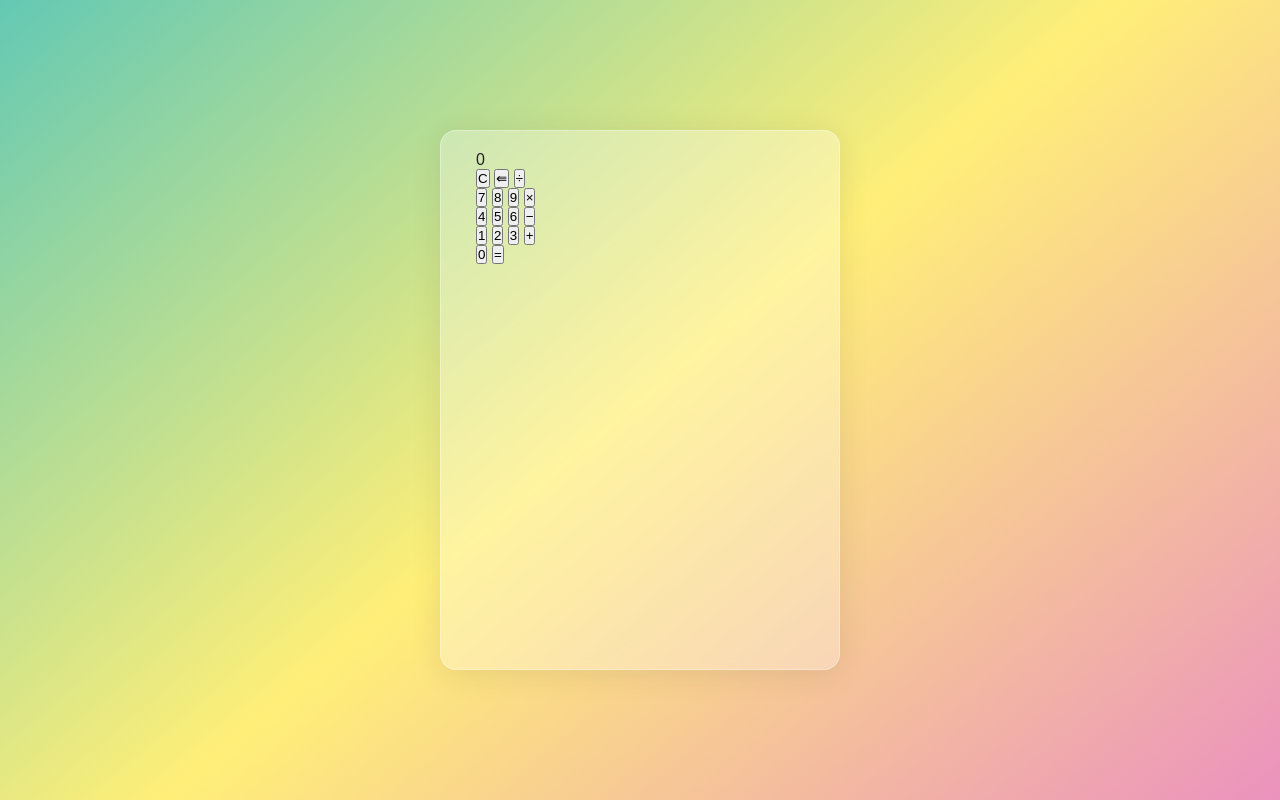
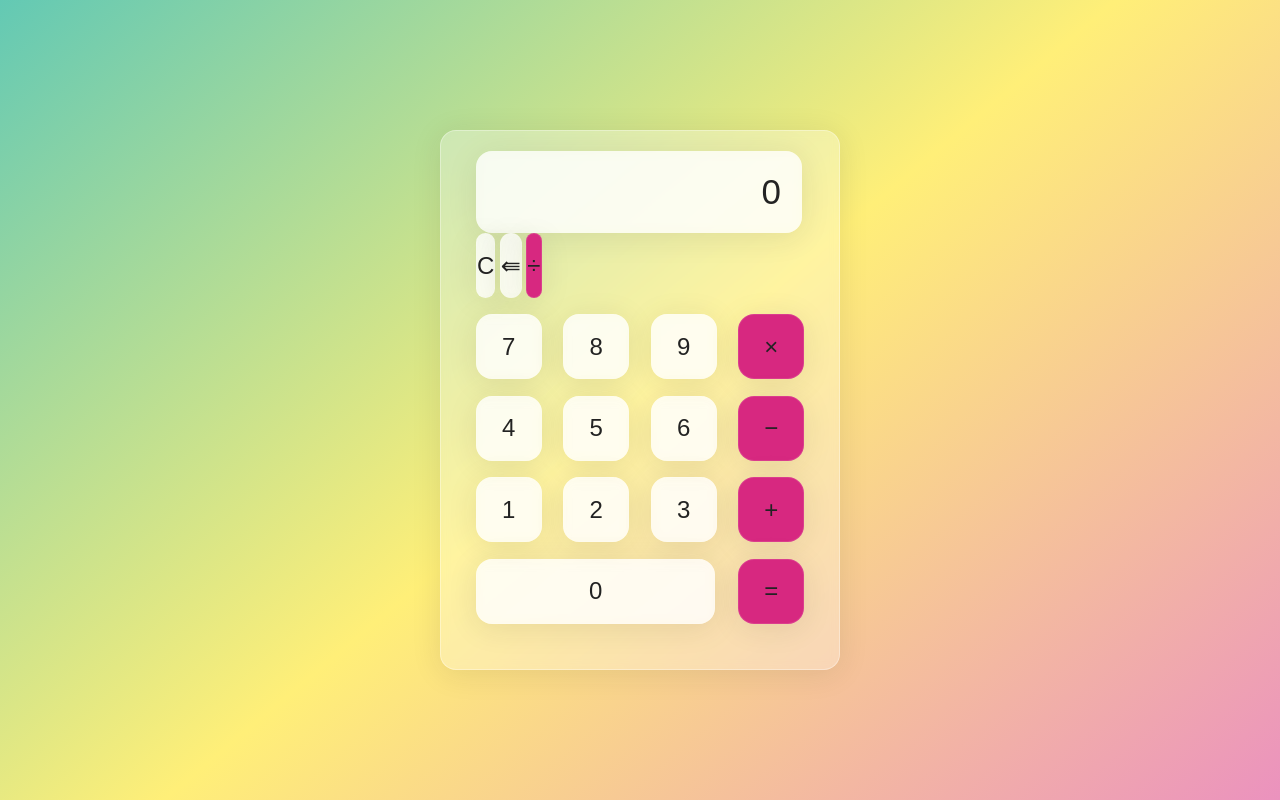
Before and after one commit to coffecoderboy/calculator, a plain HTML site: page index.html in a window 1280 px wide. Drawn offline with Linux system fonts and the light colour scheme.

Commit message:
finished the stylesheet

```diff
--- a/stylesheet.css
+++ b/stylesheet.css
@@ -27,8 +27,7 @@ body {
 .wrapper{
   backdrop-filter: blur(.5.5px);
   -webkit-backdrop-filter: blur(5.5px);
-  background: rgba(255, 255, 255, 0.75);
-  border: 1px solid rgba(255, 255, 255, 0.01);
+
   border-radius: 16px;
   box-shadow: 0 4px 30px rgba(35, 35, 35, 0.1);
   color: #232323;
@@ -41,3 +40,76 @@ body {
   padding: 20px 35px;
 
 }
+
+.screen {
+  backdrop-filter: blur(5.5px);
+  -webkit-backdrop-filter: blur(5.5px);
+  background: rgba(255, 255, 255, 0.75);
+  border: 1px solid rgba(255, 255, 255, 0.01);
+  border-radius: 16px;
+  box-shadow: 0 4px 30px rgba(35, 35, 35, 0.1);
+  color: #232323;
+  font-size: 35px;
+  overflow: auto;
+  padding: 20px;
+  text-align: right;
+  width: 326px;
+
+}
+
+.calc-button-row{
+  display: flex;
+  justify-content: space-between;
+  margin: 5% 0;
+}
+
+.calc-button{
+  backdrop-filter: blur(5.5px);
+  -webkit-backdrop-filter: blur(5.5px);
+  background: rgba(255, 255, 255, 0.75);
+  border: 1px solid rgba(255, 255, 255, 0.1);
+  border-radius: 16px;
+  box-shadow: 0 4px 30px rgba(35, 35, 35, 0.1);
+  color: #232323;
+  flex-basis: 20%;
+  font-family: inherit;
+  font-size: 24px;
+  height: 65px;
+
+}
+
+.calc-button:last-child{
+  backdrop-filter: blur(5.5px);
+  -webkit-backdrop-filter: blur(5.5px);
+  background: rgba(255, 255, 255, 0.75);
+  border: 1px solid rgba(255, 255, 255, 0.1);
+  border-radius: 16px;
+  box-shadow: 0 4px 30px rgba(35, 35, 35, 0.1);
+  color: #232323;
+  background: #d72880;
+}
+
+.calc-button:last-child:hover{
+  background-color: inherit;
+  color: inherit;
+
+}
+
+.calc-button:hover{
+  background-color: inherit;
+
+}
+
+.calc-button:active{
+  background-color: #ffef78;
+
+}
+
+.double{
+  flex-basis:  47%;
+
+}
+
+.triple{
+  flex-basis: 73%;
+}
```
